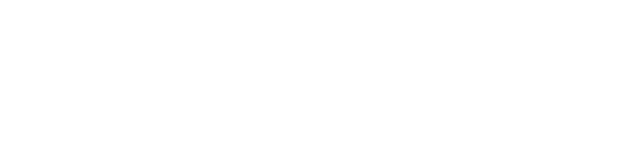
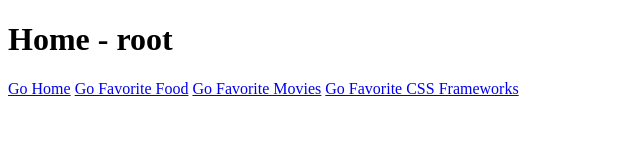
Before and after one commit to kcponline/proving-express, a plain HTML site: page index.html in a window 1280 px wide. Shown: the whole page, without its empty margins (0-640 px from the left). Drawn offline with Linux system fonts and the light colour scheme.

Commit message:
add href for each add'l html route

```diff
--- a/index.html
+++ b/index.html
@@ -4,6 +4,10 @@
 	<title>Routing Serve HTML with fs</title>
 </head>
 <body>
-
+	<h1>Home - root</h1>
+	<a href='/'>Go Home</a>
+	<a href='/FavoriteFood'>Go Favorite Food</a>
+	<a href='/FavoriteMovies'>Go Favorite Movies</a>
+	<a href='/FavoriteCSSFrameworks'>Go Favorite CSS Frameworks</a>
 </body>
 </html>
```
Also changed, not shown: FavoriteCSSFrameworks/index.html (added), FavoriteFood/index.html (added), FavoriteMovies/index.html (added).
